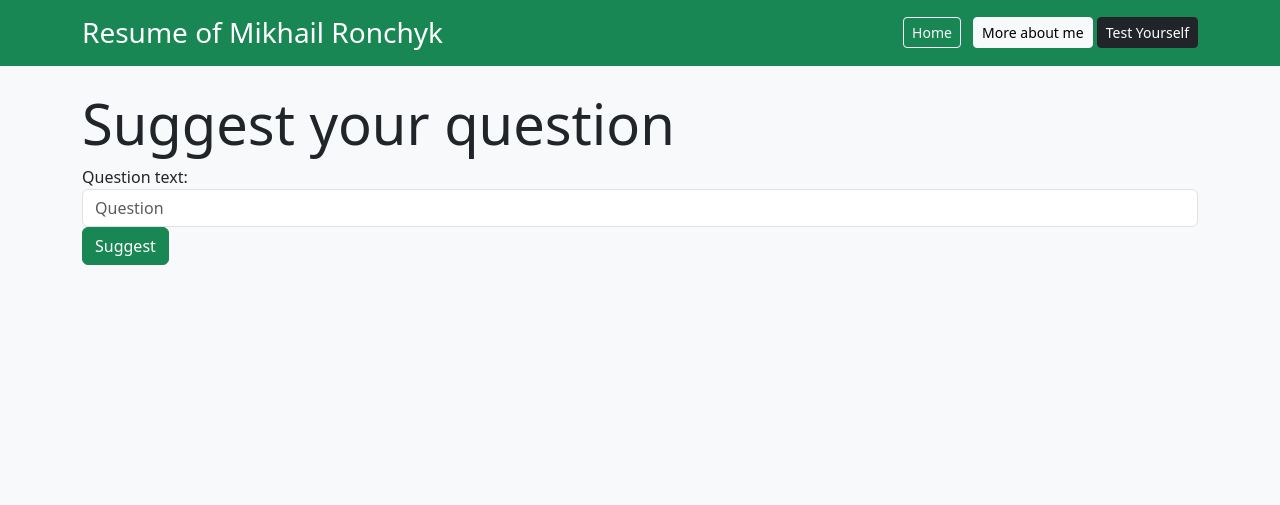
After one commit to prostomisha/InteractiveCV, a Django app: page /create_question in a window 1280 px wide. The commit adds this page. Shown: the top 505 px of the page. Run offline with Django 5.2, Linux system fonts and the light colour scheme; some web fonts are replaced.

Commit message:
User can suggest own questions now (w/out answers yet), class CreateVew used

```diff
--- /dev/null
+++ b/aboutMe/forms.py
@@ -0,0 +1,17 @@
+from django import forms
+from .models import UserQuestion, UserChoice
+
+
+class UserQuestionForm(forms.ModelForm):
+    class Meta:
+        model = UserQuestion
+        fields = ('question_text',)
+        widgets = {
+            'question_text': forms.TextInput(attrs={'class': 'form-control', 'placeholder': 'Question'}),
+        }
+
+
+class UserChoiceForm(forms.ModelForm):
+    class Meta:
+        model = UserChoice
+        fields = ('choice_text', 'check_choice')
--- a/aboutMe/models.py
+++ b/aboutMe/models.py
@@ -12,3 +12,20 @@ class Choice(models.Model):
     question = models.ForeignKey(Question, on_delete=models.CASCADE)
     choice_text = models.CharField(max_length=200)
     check_choice = models.BooleanField(default=False)
+
+
+class UserQuestion(models.Model):
+    question_text = models.CharField(max_length=200)
+    used_in_main_questions = models.BooleanField(default=False)
+
+    def __str__(self):
+        return self.question_text
+
+    def get_absolute_url(self):
+        return 'test_yourself'
+
+
+class UserChoice(models.Model):
+    question = models.ForeignKey(UserQuestion, on_delete=models.CASCADE)
+    choice_text = models.CharField(max_length=200)
+    check_choice = models.BooleanField(default=False)
--- /dev/null
+++ b/aboutMe/templates/aboutMe/create_question.html
@@ -0,0 +1,12 @@
+{% extends 'aboutMe/base.html' %}
+
+{% block title %}Create{% endblock %}
+
+{% block content %}
+<h1 class="display-4">Suggest your question</h1>
+<form method="post">
+{% csrf_token %}
+{{ form }}
+<button class="btn btn-success" type="submit">Suggest</button>
+</form>
+{% endblock %}
--- a/aboutMe/templates/aboutMe/test_yourself.html
+++ b/aboutMe/templates/aboutMe/test_yourself.html
@@ -6,6 +6,10 @@
 
 {% block content %}
     <h1 class="mb-4">Test Yourself</h1>
+    <div>
+        <h2 class="mb-2">Suggest your own question</h2>
+        <a href="{% url 'create_question' %}"><button class="btn btn-info">Suggest</button></a>
+    </div>
     <!-- custom tag -->
     {% latest_question_list1 as latest_question_list %}
     {% if latest_question_list %}
--- a/aboutMe/urls.py
+++ b/aboutMe/urls.py
@@ -7,4 +7,5 @@ urlpatterns = [
     path("test_yourself", views.test_yourself, name="test_yourself"),
     path("resume", views.resume, name="resume"),
     path("check_answer", views.check_answers, name="check_answers"),
+    path("create_question", views.CreateQuestionView.as_view(), name="create_question"),
 ]
--- a/aboutMe/views.py
+++ b/aboutMe/views.py
@@ -1,8 +1,10 @@
 from datetime import timezone
 
-from django.shortcuts import render
+from django.shortcuts import render, redirect
 from django.http import HttpResponse, JsonResponse
 from .models import Question, Choice
+from django.views.generic.edit import CreateView, UpdateView, DeleteView
+from .forms import UserQuestionForm, UserChoiceForm
 
 
 def index(request):
@@ -53,3 +55,12 @@ def check_answers(request):
 def resume(request):
     context = {}
     return render(request, "aboutMe/resume.html", context)
+
+
+# class AddYourQuestion CLASS
+
+
+class CreateQuestionView(CreateView):
+    model = Question
+    form_class = UserQuestionForm
+    template_name = "aboutMe/create_question.html"
```
Also changed, not shown: aboutMe/admin.py (+13 -1 lines), aboutMe/migrations/0003_userquestion_userchoice.py (added).
